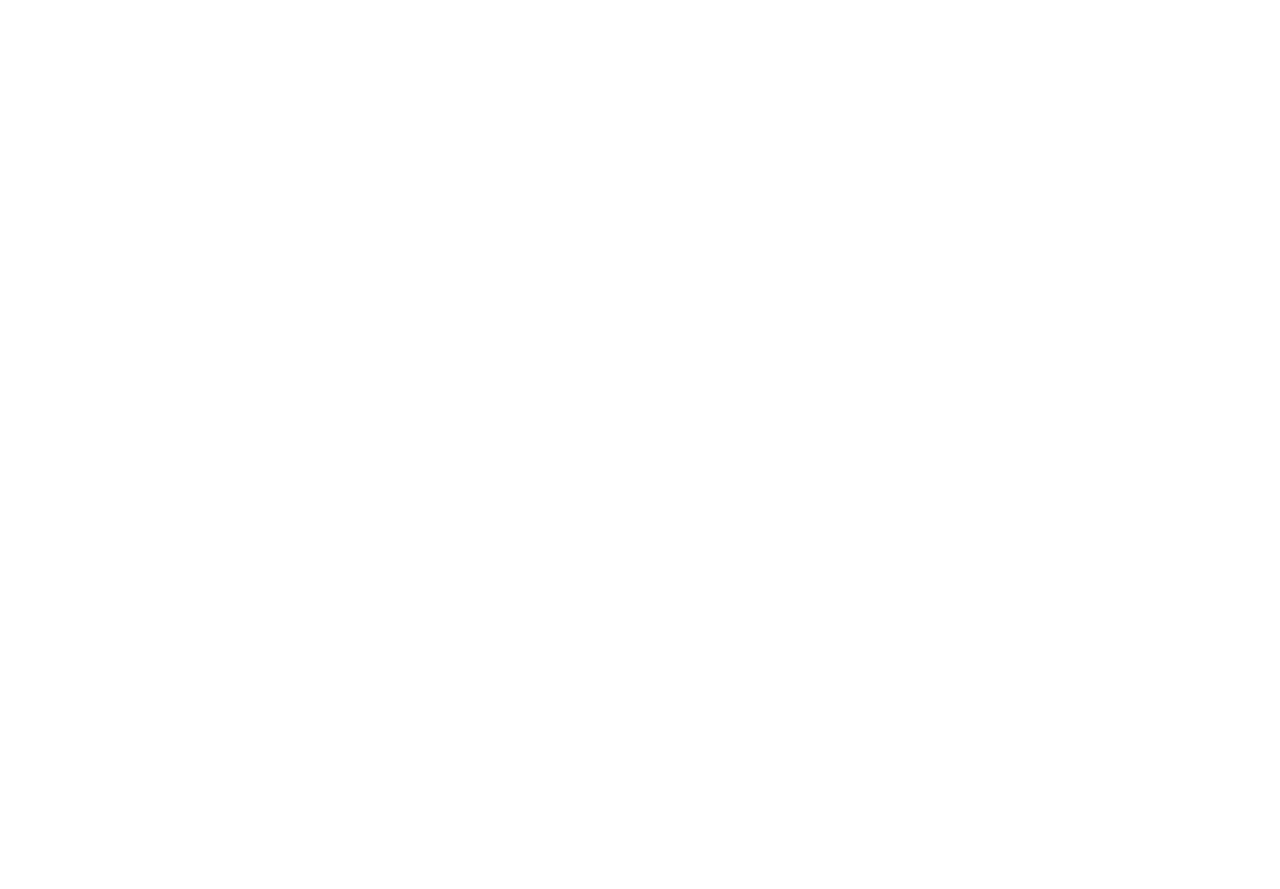
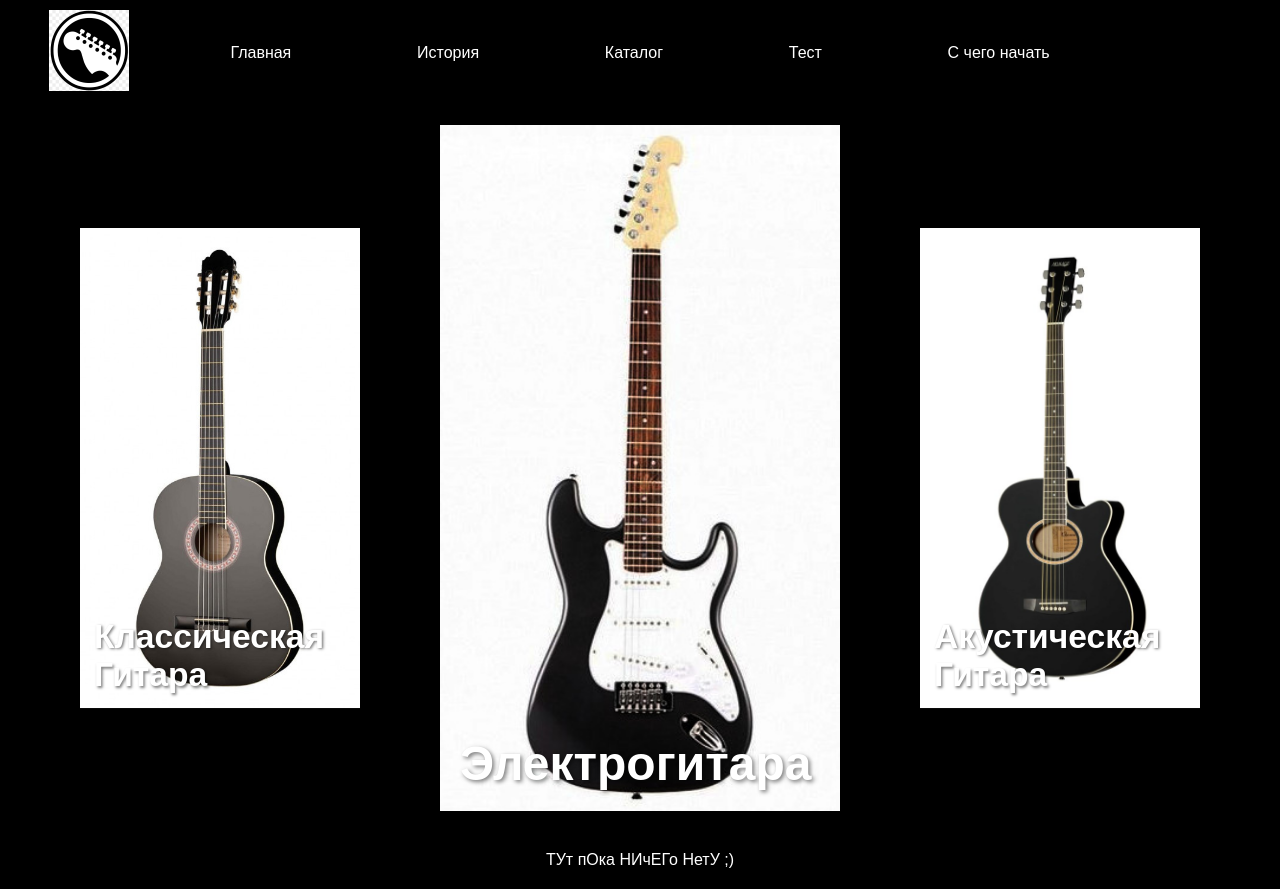
Before and after one commit to M1r4L/M1r4L.github.io, a plain HTML site: page index.html in a window 1280 px wide. Before the commit the page ends 800 px from the top, so only its background shows below. Drawn offline with Linux system fonts and the light colour scheme.

Commit message:
Добавления одной страницы

```diff
--- a/index.html
+++ b/index.html
@@ -1,11 +1,42 @@
 <!DOCTYPE html>
-<html lang="en">
+<html lang="ru">
 <head>
     <meta charset="UTF-8">
     <meta name="viewport" content="width=device-width, initial-scale=1.0">
     <title>Проект</title>
+    <link rel="stylesheet" href="style.css">
 </head>
 <body>
-
+    <header>
+        <div class="logo"><img src="image/logo2_1.png"></div>
+        <nav>
+            <ul>
+                <li><a href="#">Главная</a></li>
+                <li><a href="#">История</a></li>
+                <li><a href="#">Каталог</a></li>
+                <li><a href="#">Тест</a></li>
+                <li><a href="#">С чего начать</a></li>
+            </ul>
+        </nav>
+    </header>
+    <main>
+        <div class="container">
+            <div class="item left">
+                <img src="image/classic.jpg" alt="Классика">
+                <h2>Классическая Гитара</h2>
+            </div>
+            <div class="item center">
+                <img src="image/electro.jpg" alt="Электро">
+                <h2>Электрогитара</h2>
+            </div>
+            <div class="item right">
+                <img src="image/acoustic.jpg" alt="Акустика">
+                <h2>Акустическая Гитара</h2>
+            </div>
+        </div>
+    </main>
+    <footer>
+        ТУт пОка НИчЕГо НетУ ;)
+    </footer>
 </body>
 </html>
--- /dev/null
+++ b/style.css
@@ -0,0 +1,98 @@
+* {
+    margin: 0;
+    padding: 0;
+    box-sizing: border-box;
+}
+
+body {
+    font-family: Arial, sans-serif;
+    color: white;
+    background-color: black;
+}
+
+header {
+    display: grid;
+    grid-template-columns: 1fr 6fr 1fr;
+    align-items: center;
+    padding: 10px;
+    background-color: black;
+}
+
+.logo {
+    text-align: center;
+}
+
+nav ul {
+    list-style: none;
+    display: flex;
+    justify-content: space-around;
+}
+
+nav ul li a {
+    color: white;
+    text-decoration: none;
+}
+
+.social-icons {
+    display: flex;
+    justify-content: center;
+}
+
+.social-icons img {
+    width: 30px;
+    height: 30px;
+    margin: 0 10px;
+}
+
+main {
+    padding: 20px;
+}
+
+.container {
+    display: grid;
+    grid-template-columns: repeat(3, 1fr);
+    gap: 20px;
+}
+
+.item {
+    position: relative;
+    overflow: hidden;
+}
+
+.item img {
+    width: 100%;
+    height: 100%;
+    object-fit: cover;
+}
+
+.item h2 {
+    position: absolute;
+    bottom: 20px;
+    left: 20px;
+    font-size: 48px;
+    color: white;
+    text-shadow: 2px 2px 4px rgba(0, 0, 0, 0.5);
+}
+
+.item p {
+    position: absolute;
+    bottom: 20px;
+    left: 20px;
+    font-size: 24px;
+    color: white;
+    text-shadow: 2px 2px 4px rgba(0, 0, 0, 0.5);
+}
+
+.item.left, .item.right {
+    transform: scale(0.7);
+}
+
+.item:hover {
+    transform: scale(1.05);
+}
+
+footer {
+    background-color: black;
+    padding: 20px;
+    text-align: center;
+}
```
Also changed, not shown: image/acoustic.jpg (added), image/classic.jpg (added), image/electro.jpg (added), image/logo2.png (added), image/logo2_1.png (added).
